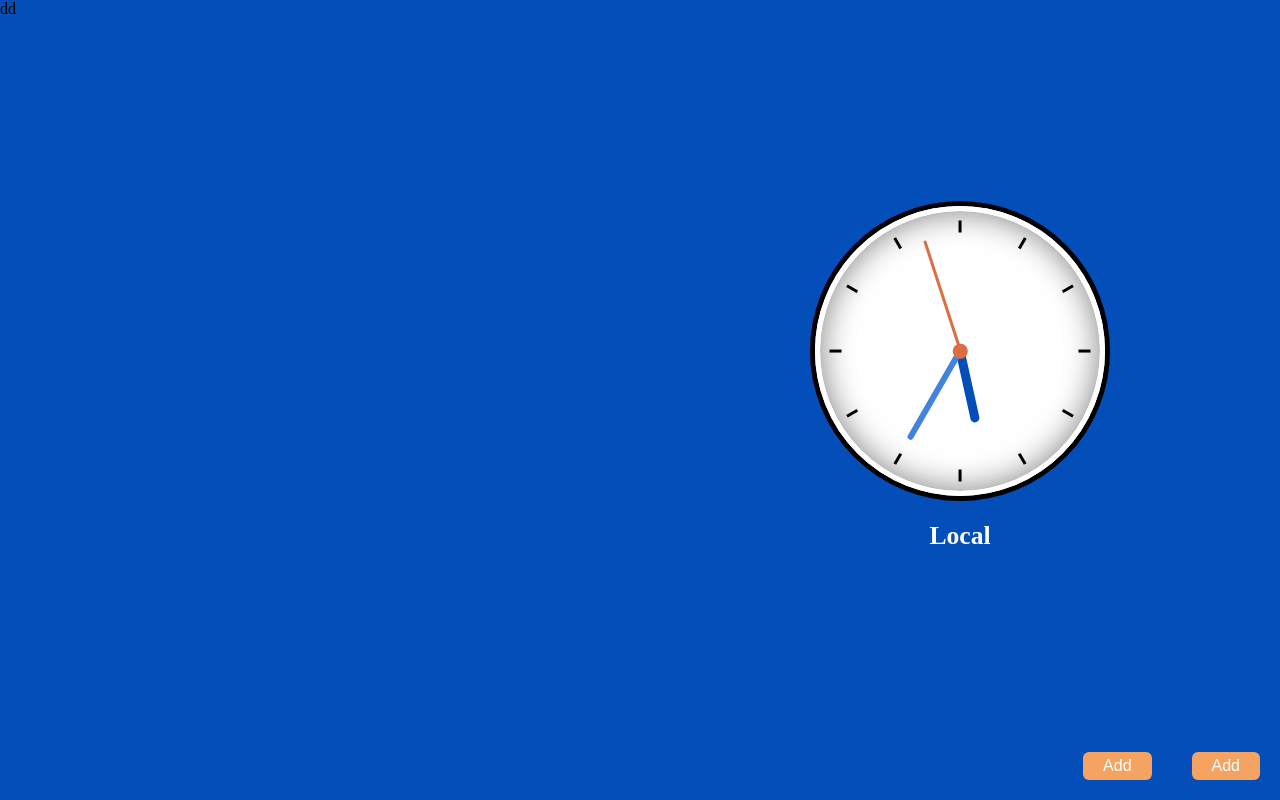
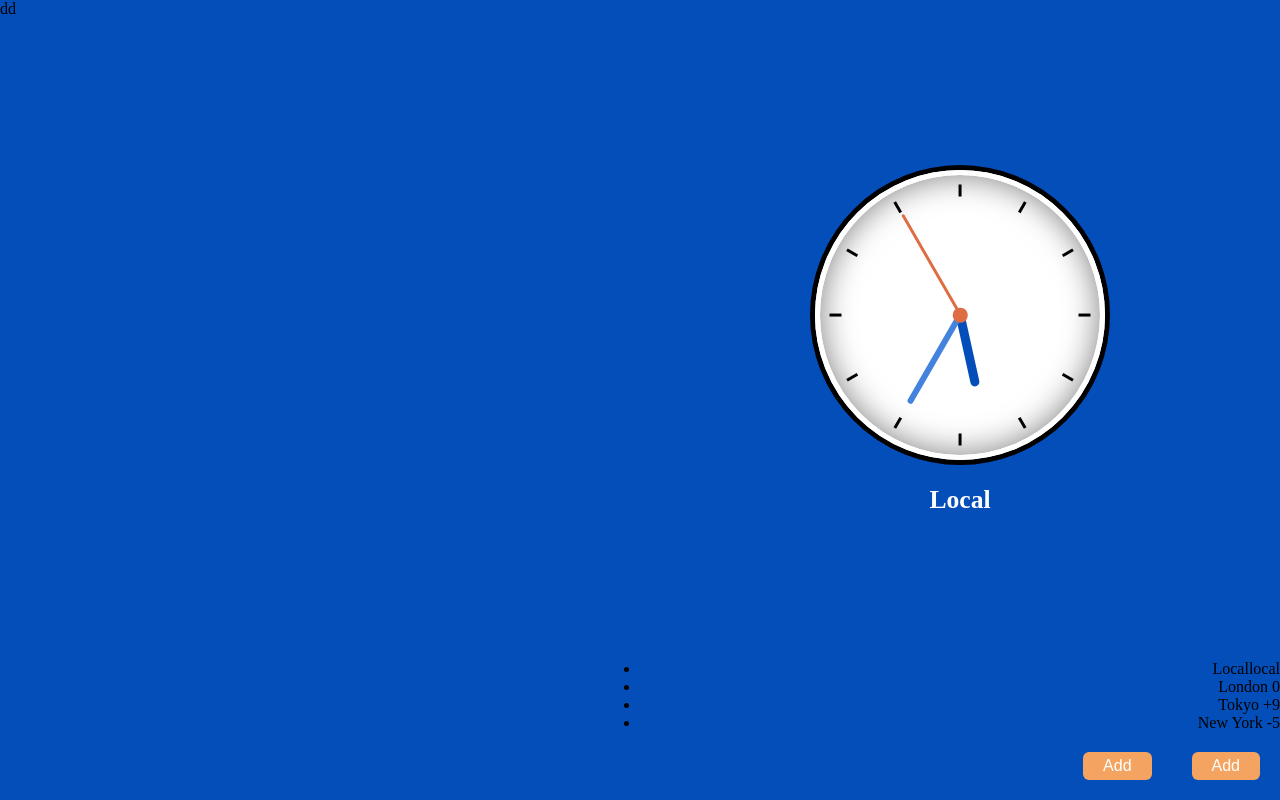
Before and after one commit to askhatxx/organizer-app, a React (Create React App) app: page / in a window 1280 px wide. Built offline with nearby package versions, Linux system fonts and the light colour scheme.

Commit message:
Commit 3

```diff
--- a/src/components/App.js
+++ b/src/components/App.js
@@ -5,10 +5,17 @@ export default class App extends Component {
     constructor(props) {
         super(props);
 
+        this.cities = [
+            {city: 'Local', timezone: 'local'},
+            {city: 'London ', timezone: '0'},
+            {city: 'Tokyo ', timezone: '+9'},
+            {city: 'New York ', timezone: '-5'}
+        ];
+
         const initialClock = {
             type: 'analog',
-            timezone: 'local',
-            city: 'Local'
+            city: 'Local',
+            timezone: 'local'
         };
         const data = localStorage.getItem('clock') ? JSON.parse(localStorage.getItem('clock')) : [initialClock];
 
@@ -42,7 +49,12 @@ export default class App extends Component {
             <div className='box'>
                 <div className='box-1'>dd</div>
                 <div className='box-2'>
-                    <Clock clock={clock} addClock={this.addClock} removeClock={this.removeClock} />
+                    <Clock
+                        clock={clock}
+                        cities={this.cities}
+                        addClock={this.addClock}
+                        removeClock={this.removeClock}
+                    />
                 </div>
             </div>
         )
--- a/src/components/Clock.js
+++ b/src/components/Clock.js
@@ -2,9 +2,9 @@ import React, {Component} from 'react';
 import ClockAnalog from './ClockAnalog';
 
 export default class Clock extends Component {
-    render() {
+    renderClock() {
         const clock = this.props.clock.map((item, index) => {
-            const {type, timezone, city} = item;
+            const {type, city, timezone} = item;
 
             if (type === 'analog') {
                 return (
@@ -21,14 +21,32 @@ export default class Clock extends Component {
             return null;
         });
 
+        return clock;
+    }
+
+    renderCities() {
+        const cities = this.props.cities.map((item, index) => {
+            const {city, timezone} = item;
+
+            return <li key={index}>{city + timezone}</li>
+        });
+
+        return <ul>{cities}</ul>
+    }
+
+    render() {
+        const clock = this.renderClock();
+        const cities = this.renderCities();
+
         return (
             <div className='box-clock'>
                 <div className='box-circles'>
                     {clock}
                 </div>
                 <div className='box-clock-add'>
-                    <button onClick={() => this.props.addClock({type: 'analog', timezone: 3, city: 'Kiev'})}>Add</button>
-                    <button onClick={() => this.props.addClock({type: 'analog', timezone: 4, city: 'Minsk'})}>Add</button>
+                    {cities}
+                    <button onClick={() => this.props.addClock({type: 'analog', timezone: '3', city: 'Kiev'})}>Add</button>
+                    <button onClick={() => this.props.addClock({type: 'analog', timezone: '4', city: 'Minsk'})}>Add</button>
                 </div>
             </div>
         )
--- a/src/components/ClockAnalog.js
+++ b/src/components/ClockAnalog.js
@@ -36,7 +36,7 @@ export default class ClockAnalog extends Component {
     }
 
     getDeg(date) {
-        date.setUTCHours(date.getUTCHours() + this.timezone);
+        date.setUTCHours(date.getUTCHours() + Number(this.timezone));
         const hoursDeg = date.getUTCHours() * 30 + (date.getUTCMinutes() / 60 * 30);
         const minutsDeg = date.getUTCMinutes() * 6;
         const secondsDeg = date.getUTCSeconds() * 6;
```
